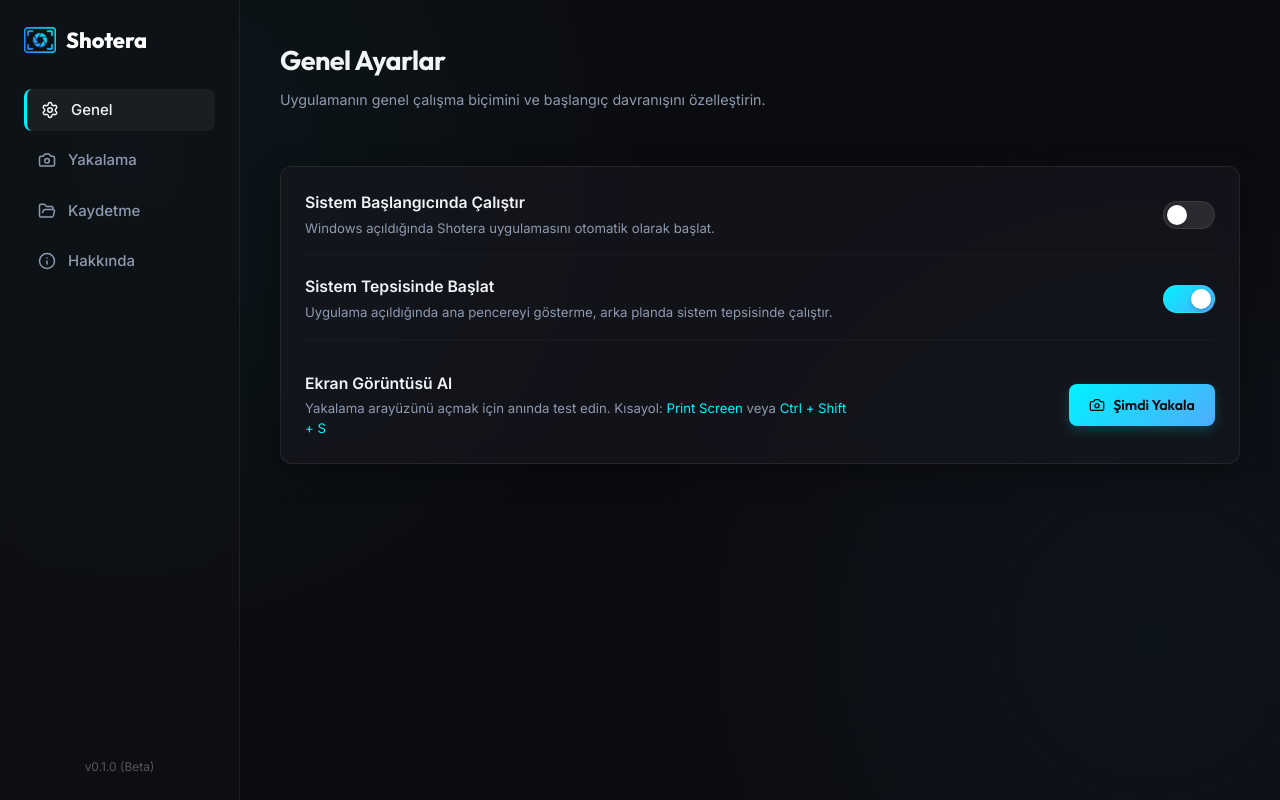
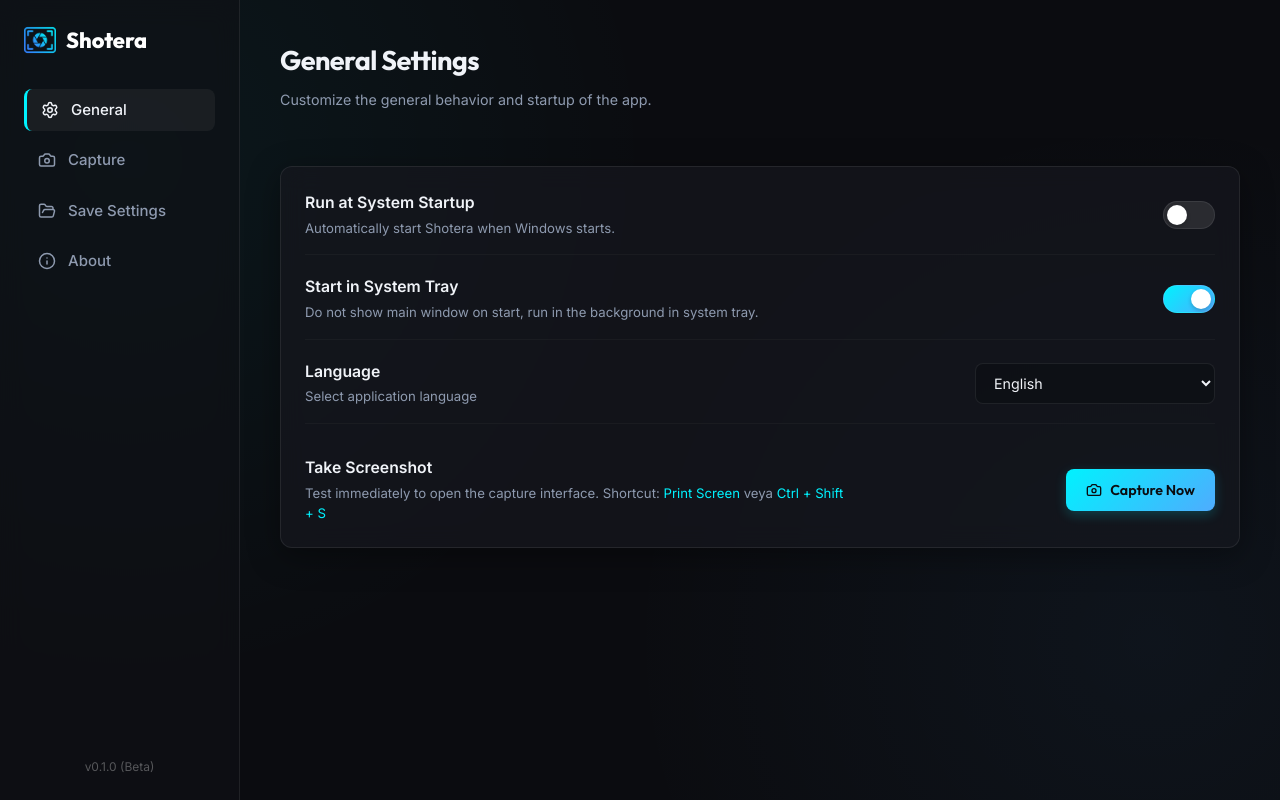
Before and after one commit to rzayevsahil/Shotera, a React (Vite) app: page / in a window 1280 px wide. Built offline with nearby package versions, Linux system fonts and the light colour scheme.

Commit message:
feat: implement screenshot capture and settings UI components with global dark-themed CSS styling

```diff
--- a/src/components/ScreenshotCapture.tsx
+++ b/src/components/ScreenshotCapture.tsx
@@ -2,6 +2,7 @@
 import { invoke } from "@tauri-apps/api/core";
 import { listen } from "@tauri-apps/api/event";
 import { Copy, Download, X, Pencil, ArrowUpRight, Square, Type, Trash2 } from "lucide-react";
+import { translations, getLanguage, Language } from "../i18n";
 
 interface SelectionRect {
   x: number;
@@ -74,6 +75,16 @@
 };
 
 function ScreenshotCapture() {
+  const [lang, setLang] = useState<Language>(getLanguage);
+
+  useEffect(() => {
+    const handleStorageChange = () => {
+      setLang(getLanguage());
+    };
+    window.addEventListener("storage", handleStorageChange);
+    return () => window.removeEventListener("storage", handleStorageChange);
+  }, []);
+
   const canvasRef = useRef<HTMLCanvasElement | null>(null);
   const containerRef = useRef<HTMLDivElement | null>(null);
   const [imageSrc, setImageSrc] = useState<string | null>(null);
@@ -649,11 +660,13 @@
     return { top, left: selection.x };
   };
 
+  const t = translations[lang];
+
   return (
     <div className="capture-container" ref={containerRef}>
       {!selection && (
         <div className="capture-instructions">
-          Sürükleyip Alan Seçin | Çıkmak için ESC
+          {t.dragToSelect}
         </div>
       )}
 
@@ -702,7 +715,7 @@
           <button
             className={`toolbar-btn ${activeTool === "select" ? "active" : ""}`}
             onClick={() => setActiveTool("select")}
-            title="Seçim Aracı (Taşı / Yeniden Boyutlandır)"
+            title={t.toolSelect}
           >
             <Square size={16} style={{ opacity: 0.3 }} />
           </button>
@@ -710,7 +723,7 @@
           <button
             className={`toolbar-btn ${activeTool === "pencil" ? "active" : ""}`}
             onClick={() => setActiveTool("pencil")}
-            title="Serbest Kalem"
+            title={t.toolPencil}
           >
             <Pencil size={16} />
           </button>
@@ -718,7 +731,7 @@
           <button
             className={`toolbar-btn ${activeTool === "arrow" ? "active" : ""}`}
             onClick={() => setActiveTool("arrow")}
-            title="Ok Ekle"
+            title={t.toolArrow}
           >
             <ArrowUpRight size={16} />
           </button>
@@ -726,7 +739,7 @@
           <button
             className={`toolbar-btn ${activeTool === "rect" ? "active" : ""}`}
             onClick={() => setActiveTool("rect")}
-            title="Dikdörtgen Çiz"
+            title={t.toolRect}
           >
             <Square size={16} />
           </button>
@@ -734,7 +747,7 @@
           <button
             className={`toolbar-btn ${activeTool === "text" ? "active" : ""}`}
             onClick={() => setActiveTool("text")}
-            title="Metin Yaz"
+            title={t.toolText}
           >
             <Type size={16} />
           </button>
@@ -742,7 +755,7 @@
           <button
             className="toolbar-btn"
             onClick={() => setDrawings([])}
-            title="Çizimleri Temizle"
+            title={t.toolClear}
             disabled={drawings.length === 0}
             style={{ opacity: drawings.length === 0 ? 0.3 : 1 }}
           >
@@ -767,7 +780,7 @@
           <button
             className="toolbar-btn action-copy"
             onClick={handleCopy}
-            title="Panoya Kopyala (Enter)"
+            title={t.actionCopy}
           >
             <Copy size={16} />
           </button>
@@ -775,7 +788,7 @@
           <button
             className="toolbar-btn action-save"
             onClick={handleSave}
-            title="Dosyaya Kaydet"
+            title={t.actionSave}
           >
             <Download size={16} />
           </button>
@@ -783,7 +796,7 @@
           <button
             className="toolbar-btn action-close"
             onClick={handleClose}
-            title="Kapat (ESC)"
+            title={t.actionClose}
           >
             <X size={16} />
           </button>
--- a/src/components/SettingsWindow.tsx
+++ b/src/components/SettingsWindow.tsx
@@ -2,11 +2,13 @@
 import { invoke } from "@tauri-apps/api/core";
 import { Settings, Camera, FolderOpen, Info } from "lucide-react";
 import logo from "../assets/logo.png";
+import { translations, getLanguage, setLanguage, Language } from "../i18n";
 
 type ActiveTab = "general" | "capture" | "save" | "about";
 
 function SettingsWindow() {
   const [activeTab, setActiveTab] = useState<ActiveTab>("general");
+  const [lang, setLang] = useState<Language>(getLanguage);
 
   // Settings state synced with localStorage
   const [startAtBoot, setStartAtBoot] = useState(() => localStorage.getItem("startAtBoot") === "true");
@@ -28,14 +30,24 @@
     localStorage.setItem("imageQuality", String(imageQuality));
   }, [startAtBoot, startInTray, includeCursor, playAudio, savePath, fileFormat, imageQuality]);
 
+  // Sync language with multi-window storage events
+  useEffect(() => {
+    const handleStorageChange = () => {
+      setLang(getLanguage());
+    };
+    window.addEventListener("storage", handleStorageChange);
+    return () => window.removeEventListener("storage", handleStorageChange);
+  }, []);
+
   const handleTakeScreenshot = async () => {
     try {
-      // Call Tauri command to trigger screen capture
       await invoke("trigger_capture_command");
     } catch (e) {
       console.error("Failed to trigger screenshot:", e);
     }
   };
+
+  const t = translations[lang];
 
   return (
     <div className="settings-container">
@@ -61,28 +73,28 @@
               onClick={() => setActiveTab("general")}
             >
               <Settings className="nav-icon" />
-              <span>Genel</span>
+              <span>{t.sidebarGeneral}</span>
             </div>
             <div
               className={`nav-item ${activeTab === "capture" ? "active" : ""}`}
               onClick={() => setActiveTab("capture")}
             >
               <Camera className="nav-icon" />
-              <span>Yakalama</span>
+              <span>{t.sidebarCapture}</span>
             </div>
             <div
               className={`nav-item ${activeTab === "save" ? "active" : ""}`}
               onClick={() => setActiveTab("save")}
             >
               <FolderOpen className="nav-icon" />
-              <span>Kaydetme</span>
+              <span>{t.sidebarSave}</span>
             </div>
             <div
               className={`nav-item ${activeTab === "about" ? "active" : ""}`}
               onClick={() => setActiveTab("about")}
             >
               <Info className="nav-icon" />
-              <span>Hakkında</span>
+              <span>{t.sidebarAbout}</span>
             </div>
           </nav>
         </div>
@@ -96,16 +108,16 @@
       <main className="settings-content">
         <div>
           <h2 className="section-title">
-            {activeTab === "general" && "Genel Ayarlar"}
-            {activeTab === "capture" && "Yakalama Ayarları"}
-            {activeTab === "save" && "Kaydetme ve Dosya Ayarları"}
-            {activeTab === "about" && "Shotera Hakkında"}
+            {activeTab === "general" && t.generalTitle}
+            {activeTab === "capture" && t.captureTitle}
+            {activeTab === "save" && t.saveTitle}
+            {activeTab === "about" && t.aboutTitle}
           </h2>
           <p className="section-subtitle">
-            {activeTab === "general" && "Uygulamanın genel çalışma biçimini ve başlangıç davranışını özelleştirin."}
-            {activeTab === "capture" && "Ekran görüntüsü yakalama yöntemlerini ve kısayolları yönetin."}
-            {activeTab === "save" && "Dosyaların nereye ve hangi formatta kaydedileceğini yapılandırın."}
-            {activeTab === "about" && "Shotera projesi ve kurulu sürüm detayları."}
+            {activeTab === "general" && t.generalSubtitle}
+            {activeTab === "capture" && t.captureSubtitle}
+            {activeTab === "save" && t.saveSubtitle}
+            {activeTab === "about" && t.aboutSubtitle}
           </p>
         </div>
 
@@ -114,8 +126,8 @@
           <div className="settings-card">
             <div className="setting-row">
               <div className="setting-info">
-                <span className="setting-label">Sistem Başlangıcında Çalıştır</span>
-                <span className="setting-desc">Windows açıldığında Shotera uygulamasını otomatik olarak başlat.</span>
+                <span className="setting-label">{t.runAtStartup}</span>
+                <span className="setting-desc">{t.runAtStartupDesc}</span>
               </div>
               <label className="switch">
                 <input
@@ -129,8 +141,8 @@
 
             <div className="setting-row">
               <div className="setting-info">
-                <span className="setting-label">Sistem Tepsisinde Başlat</span>
-                <span className="setting-desc">Uygulama açıldığında ana pencereyi gösterme, arka planda sistem tepsisinde çalıştır.</span>
+                <span className="setting-label">{t.startInTray}</span>
+                <span className="setting-desc">{t.startInTrayDesc}</span>
               </div>
               <label className="switch">
                 <input
@@ -142,14 +154,34 @@
               </label>
             </div>
 
+            <div className="setting-row">
+              <div className="setting-info">
+                <span className="setting-label">{t.languageSetting}</span>
+                <span className="setting-desc">{t.languageSettingDesc}</span>
+              </div>
+              <select
+                className="premium-input"
+                value={lang}
+                onChange={(e) => {
+                  const val = e.target.value as Language;
+                  setLang(val);
+                  setLanguage(val);
+                }}
+                style={{ width: "240px" }}
+              >
+                <option value="tr">Türkçe</option>
+                <option value="en">English</option>
+              </select>
+            </div>
+
             <div className="setting-row" style={{ marginTop: "12px" }}>
               <div className="setting-info">
-                <span className="setting-label">Ekran Görüntüsü Al</span>
-                <span className="setting-desc">Yakalama arayüzünü açmak için anında test edin. Kısayol: <span style={{color: "var(--accent-cyan)"}}>Print Screen</span> veya <span style={{color: "var(--accent-cyan)"}}>Ctrl + Shift + S</span></span>
+                <span className="setting-label">{t.takeScreenshot}</span>
+                <span className="setting-desc">{t.takeScreenshotDesc} <span style={{ color: "var(--accent-cyan)" }}>Print Screen</span> veya <span style={{ color: "var(--accent-cyan)" }}>Ctrl + Shift + S</span></span>
               </div>
               <button className="premium-button" onClick={handleTakeScreenshot}>
                 <Camera size={16} />
-                Şimdi Yakala
+                {t.captureNow}
               </button>
             </div>
           </div>
@@ -159,8 +191,8 @@
           <div className="settings-card">
             <div className="setting-row">
               <div className="setting-info">
-                <span className="setting-label">Kamera Deklanşör Sesi Çal</span>
-                <span className="setting-desc">Başarıyla ekran görüntüsü alındığında ses efekti duyur.</span>
+                <span className="setting-label">{t.playShutterSound}</span>
+                <span className="setting-desc">{t.playShutterSoundDesc}</span>
               </div>
               <label className="switch">
                 <input
@@ -174,8 +206,8 @@
 
             <div className="setting-row">
               <div className="setting-info">
-                <span className="setting-label">Fare İmlecini Dahil Et (Deneysel)</span>
-                <span className="setting-desc">Alınan ekran görüntülerine sistem imlecini de yerleştir.</span>
+                <span className="setting-label">{t.includeCursor}</span>
+                <span className="setting-desc">{t.includeCursorDesc}</span>
               </div>
               <label className="switch">
                 <input
@@ -189,8 +221,8 @@
 
             <div className="setting-row">
               <div className="setting-info">
-                <span className="setting-label">Global Kısayol (Capture Region)</span>
-                <span className="setting-desc">Bölge seçimi ekran görüntüsünü tetikleyen ana kısayollar.</span>
+                <span className="setting-label">{t.globalShortcut}</span>
+                <span className="setting-desc">{t.globalShortcutDesc}</span>
               </div>
               <div style={{ display: "flex", gap: "8px" }}>
                 <span className="shortcut-badge">Print Screen</span>
@@ -204,8 +236,8 @@
           <div className="settings-card">
             <div className="setting-row">
               <div className="setting-info">
-                <span className="setting-label">Varsayılan Kayıt Dizini</span>
-                <span className="setting-desc">Ekran görüntülerinin kaydedileceği klasör.</span>
+                <span className="setting-label">{t.defaultSaveDir}</span>
+                <span className="setting-desc">{t.defaultSaveDirDesc}</span>
               </div>
               <input
                 type="text"
@@ -217,8 +249,8 @@
 
             <div className="setting-row">
               <div className="setting-info">
-                <span className="setting-label">Dosya Biçimi</span>
-                <span className="setting-desc">Ekran görüntülerinin kaydedileceği dosya formatı.</span>
+                <span className="setting-label">{t.fileFormat}</span>
+                <span className="setting-desc">{t.fileFormatDesc}</span>
               </div>
               <select
                 className="premium-input"
@@ -226,16 +258,16 @@
                 onChange={(e) => setFileFormat(e.target.value)}
                 style={{ width: "240px" }}
               >
-                <option value="PNG">PNG (Kayıpsız)</option>
-                <option value="JPG">JPG (Sıkıştırılmış)</option>
-                <option value="WebP">WebP (Modern Sıkıştırma)</option>
+                <option value="PNG">PNG ({lang === "tr" ? "Kayıpsız" : "Lossless"})</option>
+                <option value="JPG">JPG ({lang === "tr" ? "Sıkıştırılmış" : "Compressed"})</option>
+                <option value="WebP">WebP ({lang === "tr" ? "Modern Sıkıştırma" : "Modern Compression"})</option>
               </select>
             </div>
 
             <div className="setting-row">
               <div className="setting-info">
-                <span className="setting-label">Görüntü Kalitesi</span>
-                <span className="setting-desc">Görüntü kalitesi yüzdesi (JPG ve WebP formatları için geçerlidir).</span>
+                <span className="setting-label">{t.imageQuality}</span>
+                <span className="setting-desc">{t.imageQualityDesc}</span>
               </div>
               <div style={{ display: "flex", alignItems: "center", gap: "12px", minWidth: "240px" }}>
                 <input
@@ -263,20 +295,20 @@
             </div>
 
             <p style={{ lineHeight: "1.6", color: "rgba(255,255,255,0.7)" }}>
-              Shotera, Windows, macOS ve Linux üzerinde çalışan, Rust ve Tauri ile geliştirilmiş, ultra hafif, hızlı ve gizlilik odaklı bir ekran görüntüsü alma aracıdır. Tüm görüntüleriniz cihazınızda yerel (offline) olarak işlenir.
+              {t.aboutDesc}
             </p>
 
             <div style={{ borderTop: "1px solid var(--border-color)", paddingTop: "20px", display: "flex", justifyContent: "space-between", fontSize: "0.9rem" }}>
               <div>
-                <span style={{ color: "var(--text-muted)" }}>Geliştirici: </span>
+                <span style={{ color: "var(--text-muted)" }}>{t.developer}: </span>
                 <span style={{ fontWeight: 500 }}>Antigravity Team</span>
               </div>
               <div>
-                <span style={{ color: "var(--text-muted)" }}>Lisans: </span>
+                <span style={{ color: "var(--text-muted)" }}>{t.license}: </span>
                 <span style={{ fontWeight: 500 }}>MIT</span>
               </div>
               <div>
-                <span style={{ color: "var(--text-muted)" }}>Altyapı: </span>
+                <span style={{ color: "var(--text-muted)" }}>{t.infrastructure}: </span>
                 <span style={{ fontWeight: 500 }}>Tauri v2 + React</span>
               </div>
             </div>
--- /dev/null
+++ b/src/i18n.ts
@@ -0,0 +1,129 @@
+export const translations = {
+  tr: {
+    sidebarGeneral: "Genel",
+    sidebarCapture: "Yakalama",
+    sidebarSave: "Kaydetme",
+    sidebarAbout: "Hakkında",
+
+    generalTitle: "Genel Ayarlar",
+    generalSubtitle: "Uygulamanın genel çalışma biçimini ve başlangıç davranışını özelleştirin.",
+
+    runAtStartup: "Sistem Başlangıcında Çalıştır",
+    runAtStartupDesc: "Windows açıldığında Shotera uygulamasını otomatik olarak başlat.",
+    startInTray: "Sistem Tepsisinde Başlat",
+    startInTrayDesc: "Uygulama açıldığında ana pencereyi gösterme, arka planda sistem tepsisinde çalıştır.",
+    takeScreenshot: "Ekran Görüntüsü Al",
+    takeScreenshotDesc: "Yakalama arayüzünü açmak için anında test edin. Kısayol:",
+    captureNow: "Şimdi Yakala",
+    languageSetting: "Dil Ayarı / Language",
+    languageSettingDesc: "Uygulama dilini seçin / Select application language",
+
+    captureTitle: "Yakalama Ayarları",
+    captureSubtitle: "Ekran görüntüsü yakalama yöntemlerini ve kısayolları yönetin.",
+    playShutterSound: "Kamera Deklanşör Sesi Çal",
+    playShutterSoundDesc: "Başarıyla ekran görüntüsü alındığında ses efekti duyur.",
+    includeCursor: "Fare İmlecini Dahil Et (Deneysel)",
+    includeCursorDesc: "Alınan ekran görüntülerine sistem imlecini de yerleştir.",
+    globalShortcut: "Global Kısayol (Bölge Seçimi)",
+    globalShortcutDesc: "Bölge seçimi ekran görüntüsünü tetikleyen ana kısayollar.",
+
+    saveTitle: "Kaydetme ve Dosya Ayarları",
+    saveSubtitle: "Dosyaların nereye ve hangi formatta kaydedileceğini yapılandırın.",
+    defaultSaveDir: "Varsayılan Kayıt Dizini",
+    defaultSaveDirDesc: "Ekran görüntülerinin kaydedileceği klasör.",
+    fileFormat: "Dosya Biçimi",
+    fileFormatDesc: "Ekran görüntülerinin kaydedileceği dosya formatı.",
+    imageQuality: "Görüntü Kalitesi",
+    imageQualityDesc: "Görüntü kalitesi yüzdesi (JPG ve WebP formatları için geçerlidir).",
+
+    aboutTitle: "Shotera Hakkında",
+    aboutSubtitle: "Shotera projesi ve kurulu sürüm detayları.",
+    aboutDesc: "Shotera, Windows, macOS ve Linux üzerinde çalışan, Rust ve Tauri ile geliştirilmiş, ultra hafif, hızlı ve gizlilik odaklı bir ekran görüntüsü alma aracıdır. Tüm görüntüleriniz cihazınızda yerel (offline) olarak işlenir.",
+    developer: "Geliştirici",
+    license: "Lisans",
+    infrastructure: "Altyapı",
+
+    dragToSelect: "Sürükleyip Alan Seçin | Çıkmak için ESC",
+    toolSelect: "Seçim Aracı (Taşı / Yeniden Boyutlandır)",
+    toolPencil: "Serbest Kalem",
+    toolArrow: "Ok Ekle",
+    toolRect: "Dikdörtgen Çiz",
+    toolText: "Metin Yaz",
+    toolClear: "Çizimleri Temizle",
+    actionCopy: "Panoya Kopyala (Enter)",
+    actionSave: "Dosyaya Kaydet",
+    actionClose: "Kapat (ESC)",
+  },
+  en: {
+    sidebarGeneral: "General",
+    sidebarCapture: "Capture",
+    sidebarSave: "Save Settings",
+    sidebarAbout: "About",
+
+    generalTitle: "General Settings",
+    generalSubtitle: "Customize the general behavior and startup of the app.",
+
+    runAtStartup: "Run at System Startup",
+    runAtStartupDesc: "Automatically start Shotera when Windows starts.",
+    startInTray: "Start in System Tray",
+    startInTrayDesc: "Do not show main window on start, run in the background in system tray.",
+    takeScreenshot: "Take Screenshot",
+    takeScreenshotDesc: "Test immediately to open the capture interface. Shortcut:",
+    captureNow: "Capture Now",
+    languageSetting: "Language",
+    languageSettingDesc: "Select application language",
+
+    captureTitle: "Capture Settings",
+    captureSubtitle: "Manage screen capture methods and shortcuts.",
+    playShutterSound: "Play Camera Shutter Sound",
+    playShutterSoundDesc: "Play a sound effect when a screenshot is successfully taken.",
+    includeCursor: "Include Mouse Cursor (Experimental)",
+    includeCursorDesc: "Render the system cursor on captured screenshots.",
+    globalShortcut: "Global Shortcut (Capture Region)",
+    globalShortcutDesc: "Main shortcuts to trigger area-selection screen capture.",
+
+    saveTitle: "Save and File Settings",
+    saveSubtitle: "Configure where and in which format files are saved.",
+    defaultSaveDir: "Default Save Directory",
+    defaultSaveDirDesc: "Folder where screenshots will be saved.",
+    fileFormat: "File Format",
+    fileFormatDesc: "File format to save screenshots.",
+    imageQuality: "Image Quality",
+    imageQualityDesc: "Image quality percentage (applies to JPG and WebP formats).",
+
+    aboutTitle: "About Shotera",
+    aboutSubtitle: "Shotera project and installed version details.",
+    aboutDesc: "Shotera is an ultra-lightweight, fast, and privacy-focused screenshot utility running on Windows, macOS, and Linux, built with Rust and Tauri. All your images are processed locally (offline) on your device.",
+    developer: "Developer",
+    license: "License",
+    infrastructure: "Infrastructure",
+
+    dragToSelect: "Drag to Select Area | Press ESC to Exit",
+    toolSelect: "Selection Tool (Move / Resize)",
+    toolPencil: "Free Pencil",
+    toolArrow: "Add Arrow",
+    toolRect: "Draw Rectangle",
+    toolText: "Write Text",
+    toolClear: "Clear Drawings",
+    actionCopy: "Copy to Clipboard (Enter)",
+    actionSave: "Save to File",
+    actionClose: "Close (ESC)",
+  }
+};
+
+export type Language = "tr" | "en";
+
+export function getLanguage(): Language {
+  const lang = localStorage.getItem("language");
+  if (lang === "en" || lang === "tr") return lang;
+
+  // Detect browser language
+  const browserLang = navigator.language.substring(0, 2).toLowerCase();
+  return browserLang === "tr" ? "tr" : "en";
+}
+
+export function setLanguage(lang: Language) {
+  localStorage.setItem("language", lang);
+  // Dispatch custom storage event for multi-webview tab coordination
+  window.dispatchEvent(new Event("storage"));
+}
```
Also changed, not shown: src/App.css (+41 -13 lines).
